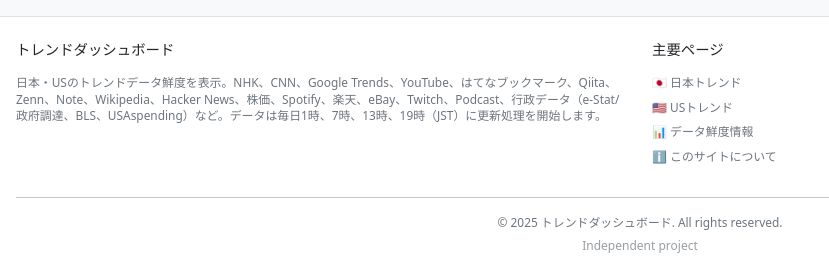
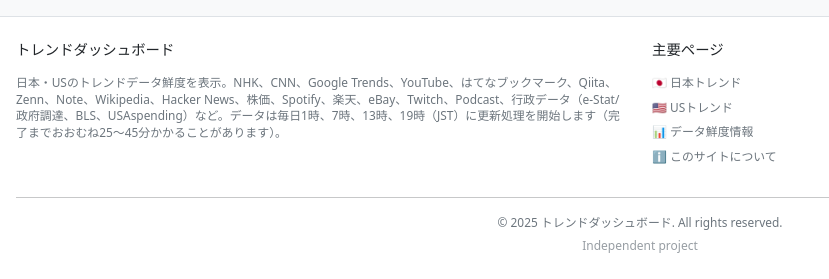
Before and after one commit to rushhirosan/trend-dashboard, a Flask app: page /data-status in a window 1280 px wide. Shown: the part 2365-2644 px from the top of the page, without its empty margins (0-829 px from the left). Run offline with Flask 3, Linux system fonts and the light colour scheme; data that the repository does not hold is empty; some libraries are stand-ins or nearby versions.

Commit message:
feat(scheduler): scheduled runs in low-memory mode, copy 25-45 min (JA/EN)
- Scheduler: use low_memory_mode for cron (1/7/13/19 JST) to reduce OOM risk
- Copy: '40-45 min' -> 'approximately 25-45 min' (EN), 'おおむね25〜45分' (JA) in about, index, us_trends, data-status, README

Made-with: Cursor

```diff
--- a/services/scheduler/scheduler_manager.py
+++ b/services/scheduler/scheduler_manager.py
@@ -432,6 +432,9 @@ class TrendsScheduler:
             trigger_source: 呼び出し元の識別子。'scheduler'=定期実行、'api'=API（手動/外部）
             low_memory_mode: Trueの場合、max_concurrent=1, batch_delay=5で実行（OOM対策・起動時補完用）
         """
+        # 定時実行（1/7/13/19時）は低負荷モードでOOM対策（API手動実行は従来どおり）
+        if trigger_source == 'scheduler' and not force:
+            low_memory_mode = True
         # 同時実行防止: 既に実行中の場合はスキップ（同一プロセス内）
         if self._fetching_in_progress:
             logger.warning("⚠️ データ取得処理が既に実行中です。重複実行をスキップします")
--- a/templates/about.html
+++ b/templates/about.html
@@ -6,7 +6,7 @@
 
     <!-- SEO Meta Tags -->
     <title>このサイトについて / About - トレンドダッシュボード</title>
-    <meta name="description" content="日本と米国の最新トレンド情報を表示するシンプルなトレンドダッシュボード。NHK、CNN、Google Trends、YouTube、Wikipedia、GitHub、はてなブックマーク、Qiita、Zenn、Note、Hacker News、Product Hunt、セキュリティ注意喚起（CISA、IPA、JPCERT/CC）、株価・仮想通貨、映画・本、Spotify、Podcast、楽天、eBay、Twitchなどの公開データを集約。1日4回更新処理を開始（1時、7時、13時、19時 JST、更新完了まで40〜45分かかる場合があります）。A simple trends dashboard showing popular trends in Japan and US. Update processing starts four times daily (1 AM, 7 AM, 1 PM, and 7 PM JST, may take 40-45 minutes to complete).">
+    <meta name="description" content="日本と米国の最新トレンド情報を表示するシンプルなトレンドダッシュボード。NHK、CNN、Google Trends、YouTube、Wikipedia、GitHub、はてなブックマーク、Qiita、Zenn、Note、Hacker News、Product Hunt、セキュリティ注意喚起（CISA、IPA、JPCERT/CC）、株価・仮想通貨、映画・本、Spotify、Podcast、楽天、eBay、Twitchなどの公開データを集約。1日4回更新処理を開始します（1時、7時、13時、19時 JST、完了までおおむね25〜45分かかることがあります）。A simple trends dashboard showing popular trends in Japan and US. Update processing starts four times daily (1 AM, 7 AM, 1 PM, and 7 PM JST; may take approximately 25-45 minutes to complete).">
     <meta name="keywords" content="トレンドダッシュボード, About, 使い方, このサイトについて, Google Trends, YouTube, はてなブックマーク, Qiita, Zenn, NHK, 株価, 仮想通貨, トレンド分析">
     <meta name="author" content="Trends Dashboard">
     <meta name="robots" content="index, follow">
@@ -180,7 +180,7 @@
                                 </div>
                             </div>
                             <p class="mb-0">
-                                データは <strong>1日4回更新処理を開始</strong> します（1時、7時、13時、19時 JST、更新完了まで40〜45分かかる場合があります）。
+                                データは <strong>1日4回更新処理を開始</strong> します（1時、7時、13時、19時 JST、完了までおおむね25〜45分かかることがあります）。
                             </p>
                         </section>
 
@@ -363,7 +363,7 @@
             <div class="row">
                 <div class="col-md-6">
                     <h5 class="h6 mb-3">トレンドダッシュボード / Trends Dashboard</h5>
-                    <p class="text-muted small mb-2">日本と米国の最新トレンド情報を表示するシンプルなトレンドダッシュボード。1日4回更新処理を開始（1時、7時、13時、19時 JST、更新完了まで40〜45分かかる場合があります）、様々なソースからの公開データを提供します。 / A simple trends dashboard showing popular trends in Japan and US. Update processing starts four times daily (1 AM, 7 AM, 1 PM, and 7 PM JST, may take 40-45 minutes to complete) with public data from various sources.</p>
+                    <p class="text-muted small mb-2">日本と米国の最新トレンド情報を表示するシンプルなトレンドダッシュボード。1日4回更新処理を開始します（1時、7時、13時、19時 JST、完了までおおむね25〜45分かかることがあります）。様々なソースからの公開データを提供します。 / A simple trends dashboard showing popular trends in Japan and US. Update processing starts four times daily (1 AM, 7 AM, 1 PM, and 7 PM JST; may take approximately 25-45 minutes to complete) with public data from various sources.</p>
                 </div>
                 <div class="col-md-6">
                     <h6 class="h6 mb-3">主要ページ / Main Pages</h6>
--- a/templates/data-status.html
+++ b/templates/data-status.html
@@ -6,7 +6,7 @@
 
     <!-- SEO Meta Tags -->
     <title>データ鮮度情報 - トレンドダッシュボード</title>
-    <meta name="description" content="日本・USのトレンドデータ鮮度情報。NHK、CNN、Google Trends、YouTube、はてなブックマーク、Qiita、Zenn、Note、Wikipedia、Hacker News、株価、Spotify、楽天、eBay、Twitch、Podcastなどを表示。データは毎日1時、7時、13時、19時（JST）に更新処理を開始します。">
+    <meta name="description" content="日本・USのトレンドデータ鮮度情報。NHK、CNN、Google Trends、YouTube、はてなブックマーク、Qiita、Zenn、Note、Wikipedia、Hacker News、株価、Spotify、楽天、eBay、Twitch、Podcastなどを表示。データは毎日1時、7時、13時、19時（JST）に更新処理を開始します（完了までおおむね25〜45分かかることがあります）。">
     <meta name="keywords" content="データ鮮度, トレンド, 更新時刻, Google Trends, YouTube, はてなブックマーク, Qiita, Zenn, NHK, Wikipedia, 株価, Spotify, トレンドダッシュボード">
     <meta name="author" content="Trends Dashboard">
     <meta name="robots" content="index, follow">
@@ -48,7 +48,7 @@
       "@context": "https://schema.org",
       "@type": "WebPage",
       "name": "データ鮮度情報 - トレンドダッシュボード",
-      "description": "日本・USのトレンドデータ鮮度情報。NHK、CNN、Google Trends、YouTube、はてなブックマーク、Qiita、Zenn、Note、Wikipedia、Hacker News、株価、Spotify、楽天、eBay、Twitch、Podcastなどを表示。データは毎日1時、7時、13時、19時（JST）に更新処理を開始します。",
+      "description": "日本・USのトレンドデータ鮮度情報。NHK、CNN、Google Trends、YouTube、はてなブックマーク、Qiita、Zenn、Note、Wikipedia、Hacker News、株価、Spotify、楽天、eBay、Twitch、Podcastなどを表示。データは毎日1時、7時、13時、19時（JST）に更新処理を開始します（完了までおおむね25〜45分かかることがあります）。",
       "url": "https://trends-dashboard.fly.dev/data-status",
       "isPartOf": { "@id": "https://trends-dashboard.fly.dev/#website" }
     }
@@ -1755,7 +1755,7 @@
             <div class="row">
                 <div class="col-md-6">
                     <h5 class="h6 mb-3">トレンドダッシュボード</h5>
-                    <p class="text-muted small mb-2">日本・USのトレンドデータ鮮度を表示。NHK、CNN、Google Trends、YouTube、はてなブックマーク、Qiita、Zenn、Note、Wikipedia、Hacker News、株価、Spotify、楽天、eBay、Twitch、Podcast、行政データ（e-Stat/政府調達、BLS、USAspending）など。データは毎日1時、7時、13時、19時（JST）に更新処理を開始します。</p>
+                    <p class="text-muted small mb-2">日本・USのトレンドデータ鮮度を表示。NHK、CNN、Google Trends、YouTube、はてなブックマーク、Qiita、Zenn、Note、Wikipedia、Hacker News、株価、Spotify、楽天、eBay、Twitch、Podcast、行政データ（e-Stat/政府調達、BLS、USAspending）など。データは毎日1時、7時、13時、19時（JST）に更新処理を開始します（完了までおおむね25〜45分かかることがあります）。</p>
                 </div>
                 <div class="col-md-6">
                     <h6 class="h6 mb-3">主要ページ</h6>
--- a/templates/index.html
+++ b/templates/index.html
@@ -216,7 +216,7 @@
                             <span class="header-desc-short">Google Trends、YouTube、Spotify、はてな、楽天、Zenn、Note、Qiita など複数ソースを一括表示。株価・仮想通貨も。</span>
                             <span class="header-desc-meta">
                                 <span class="header-desc-badge" aria-hidden="true"><i class="fas fa-sync-alt me-1"></i>毎日 1・7・13・19時(JST)更新</span>
-                                <button type="button" class="header-desc-info-btn" data-bs-toggle="tooltip" data-bs-placement="bottom" title="Google Trends、YouTube、Spotify、はてなブックマーク、楽天、Twitch、Podcast、Zenn、Note、Qiitaなどの人気トレンドを一括表示。株価や仮想通貨のトレンドも確認できます。データは毎日1時、7時、13時、19時（JST）に更新処理を開始します（更新完了まで40〜45分かかる場合があります）。主な機能：複数ソースの一括表示・カテゴリ別タブ・日米切り替え。対応：Google Trends、YouTube、Spotify、はてな、楽天、Twitch、Podcast、Zenn、Note、Qiita、NHK、Wikipedia、株価・仮想通貨。" aria-label="詳細説明を表示">
+                                <button type="button" class="header-desc-info-btn" data-bs-toggle="tooltip" data-bs-placement="bottom" title="Google Trends、YouTube、Spotify、はてなブックマーク、楽天、Twitch、Podcast、Zenn、Note、Qiitaなどの人気トレンドを一括表示。株価や仮想通貨のトレンドも確認できます。データは毎日1時、7時、13時、19時（JST）に更新処理を開始します（完了までおおむね25〜45分かかることがあります）。主な機能：複数ソースの一括表示・カテゴリ別タブ・日米切り替え。対応：Google Trends、YouTube、Spotify、はてな、楽天、Twitch、Podcast、Zenn、Note、Qiita、NHK、Wikipedia、株価・仮想通貨。" aria-label="詳細説明を表示">
                                     <i class="fas fa-info-circle"></i>
                                 </button>
                             </span>
@@ -2460,7 +2460,7 @@
                             <li>NHK・World Newsなどニュース系トレンドの表示</li>
                         </ul>
                         <h3 class="h6 fw-bold mt-4 mb-2">データの更新</h3>
-                        <p class="mb-0">データは毎日1時、7時、13時、19時（JST）に更新処理を開始します。更新完了まで40〜45分かかる場合があります。最新の状態は<a href="{{ url_for('data_status') }}">データ更新状況</a>ページで確認できます。</p>
+                        <p class="mb-0">データは毎日1時、7時、13時、19時（JST）に更新処理を開始します（完了までおおむね25〜45分かかることがあります）。最新の状態は<a href="{{ url_for('data_status') }}">データ更新状況</a>ページで確認できます。</p>
                     </div>
                 </div>
             </section>
@@ -2569,7 +2569,7 @@
             <div class="row">
                 <div class="col-md-6">
                     <h5 class="h6 mb-3">トレンドダッシュボード</h5>
-                    <p class="text-muted small mb-2">日本・USの最新トレンド情報を一括表示。NHK、CNN、Google Trends、YouTube、はてなブックマーク、Qiita、Zenn、Note、Wikipedia、Hacker News、Spotify、楽天、eBay、Twitch、Podcastなどの人気トレンドを確認できます。データは毎日1時、7時、13時、19時（JST）に更新処理を開始します（更新完了まで40〜45分かかる場合があります）。</p>
+                    <p class="text-muted small mb-2">日本・USの最新トレンド情報を一括表示。NHK、CNN、Google Trends、YouTube、はてなブックマーク、Qiita、Zenn、Note、Wikipedia、Hacker News、Spotify、楽天、eBay、Twitch、Podcastなどの人気トレンドを確認できます。データは毎日1時、7時、13時、19時（JST）に更新処理を開始します（完了までおおむね25〜45分かかることがあります）。</p>
                 </div>
                 <div class="col-md-6">
                     <h6 class="h6 mb-3">主要ページ</h6>
--- a/templates/us_trends.html
+++ b/templates/us_trends.html
@@ -124,7 +124,7 @@
                             <span class="header-desc-short">Google Trends, YouTube, Spotify, Hacker News, Stock, Crypto, Twitch, Podcasts — all in one place.</span>
                             <span class="header-desc-meta">
                                 <span class="header-desc-badge" aria-hidden="true"><i class="fas fa-sync-alt me-1"></i>4x daily (1/7/13/19 JST)</span>
-                                <button type="button" class="header-desc-info-btn" data-bs-toggle="tooltip" data-bs-placement="bottom" title="Displaying latest trend data from Google Trends, YouTube, Stock markets, Spotify, Hacker News, Twitch, and Podcasts. Track cryptocurrency and stock market movements. Data update processing starts daily at 1 AM, 7 AM, 1 PM, and 7 PM (JST) (may take 40-45 minutes to complete)." aria-label="Show details">
+                                <button type="button" class="header-desc-info-btn" data-bs-toggle="tooltip" data-bs-placement="bottom" title="Displaying latest trend data from Google Trends, YouTube, Stock markets, Spotify, Hacker News, Twitch, and Podcasts. Track cryptocurrency and stock market movements. Data update processing starts daily at 1 AM, 7 AM, 1 PM, and 7 PM (JST) (may take approximately 25-45 minutes to complete)." aria-label="Show details">
                                     <i class="fas fa-info-circle"></i>
                                 </button>
                             </span>
@@ -2398,7 +2398,7 @@
             <div class="row">
                 <div class="col-md-6">
                     <h5 class="h6 mb-3">US Trends Dashboard</h5>
-                    <p class="text-muted small mb-2">Displaying trend data from Google Trends, YouTube, Stock, Spotify, Hacker News, Twitch, and Podcasts. Data update processing starts daily at 1 AM, 7 AM, 1 PM, and 7 PM (JST) (may take 40-45 minutes to complete).</p>
+                    <p class="text-muted small mb-2">Displaying trend data from Google Trends, YouTube, Stock, Spotify, Hacker News, Twitch, and Podcasts. Data update processing starts daily at 1 AM, 7 AM, 1 PM, and 7 PM (JST) (may take approximately 25-45 minutes to complete).</p>
                 </div>
                 <div class="col-md-6">
                     <h6 class="h6 mb-3">Main Pages</h6>
```
Also changed, not shown: README.md.
